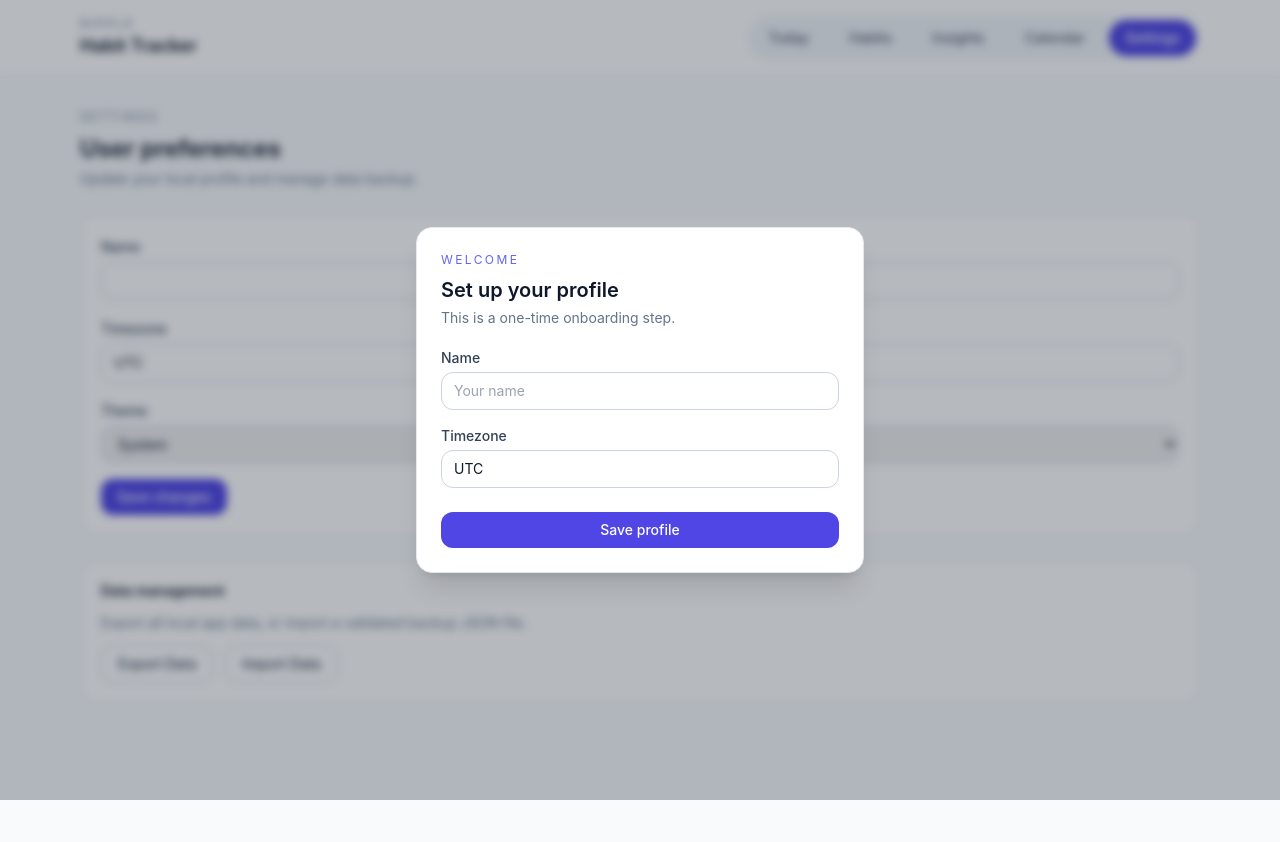
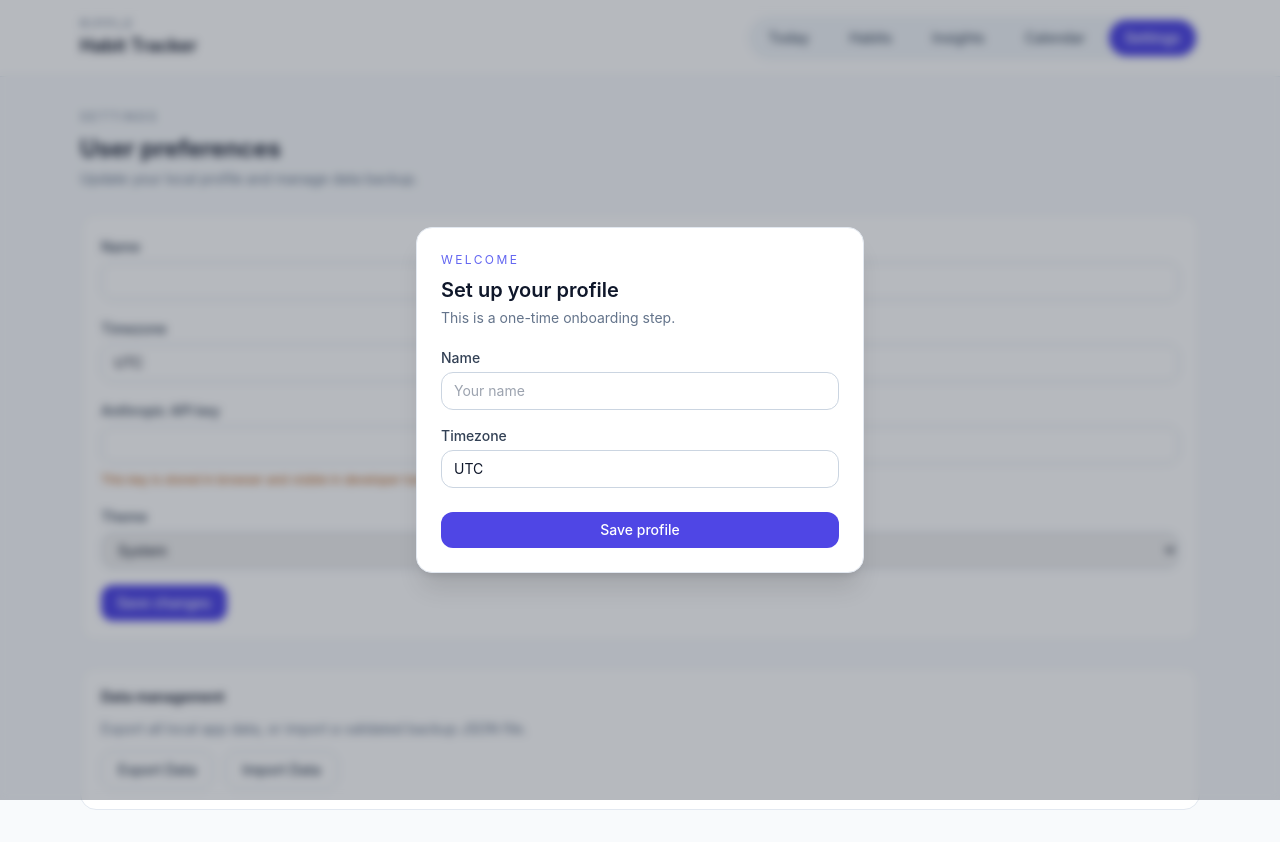
Before and after one commit to rasyidbejay/ripplehabits, a React (Vite) app: page /settings in a window 1280 px wide. Before the commit the page ends 800 px from the top, so only its background shows below. Built offline with nearby package versions, Linux system fonts and the light colour scheme.

Commit message:
Add local Anthropic API key storage in settings

```diff
--- a/src/pages/SettingsPage.tsx
+++ b/src/pages/SettingsPage.tsx
@@ -1,6 +1,8 @@
-import { ChangeEvent, FormEvent, useMemo, useState } from 'react'
+import { useMemo, useState } from 'react'
+import type { ChangeEvent, FormEvent } from 'react'
 import { useUserPreferences } from '../hooks/useUserPreferences'
 import type { ThemePreference } from '../types/models'
+import { getAnthropicApiKey, setAnthropicApiKey } from '../utils/storage'
 
 const themeOptions: ThemePreference[] = ['system', 'light', 'dark']
 
@@ -12,6 +14,7 @@ export const SettingsPage = () => {
   const [name, setName] = useState(preferences?.name ?? '')
   const [timezone, setTimezone] = useState(preferences?.timezone ?? detectTimezone())
   const [theme, setTheme] = useState<ThemePreference>(preferences?.theme ?? 'system')
+  const [anthropicApiKey, setAnthropicApiKeyValue] = useState(() => getAnthropicApiKey())
   const [statusMessage, setStatusMessage] = useState('')
 
   const exportFileName = useMemo(
@@ -27,6 +30,8 @@ export const SettingsPage = () => {
       timezone: timezone.trim(),
       theme,
     })
+
+    setAnthropicApiKey(anthropicApiKey)
 
     setStatusMessage('Preferences saved.')
   }
@@ -106,6 +111,24 @@ export const SettingsPage = () => {
         </div>
 
         <div>
+          <label className="text-sm font-medium text-slate-700" htmlFor="settings-anthropic-api-key">
+            Anthropic API key
+          </label>
+          <input
+            id="settings-anthropic-api-key"
+            type="password"
+            value={anthropicApiKey}
+            onChange={(event) => setAnthropicApiKeyValue(event.target.value)}
+            className="mt-1 w-full rounded-xl border border-slate-300 px-3 py-2 text-sm outline-none transition focus:border-indigo-400 focus:ring-2 focus:ring-indigo-200"
+            autoComplete="off"
+            spellCheck={false}
+          />
+          <p className="mt-2 text-xs text-amber-700">
+            This key is stored in browser and visible in developer tools.
+          </p>
+        </div>
+
+        <div>
           <label className="text-sm font-medium text-slate-700" htmlFor="settings-theme">
             Theme
           </label>
--- a/src/utils/storage.ts
+++ b/src/utils/storage.ts
@@ -14,6 +14,8 @@ export const STORAGE_KEYS = {
   achievements: 'ripplehabits:achievements',
   routines: 'ripplehabits:routines',
 } as const
+
+export const ANTHROPIC_API_KEY_STORAGE_KEY = 'anthropicApiKey'
 
 export interface StorageSchema {
   userPreferences: UserPreferences
@@ -127,3 +129,17 @@ export const loadHabits = (): LegacyHabit[] => {
 export const saveHabits = (habits: LegacyHabit[]): void => {
   localStorage.setItem(LEGACY_HABITS_KEY, JSON.stringify(habits))
 }
+
+export const getAnthropicApiKey = (): string =>
+  localStorage.getItem(ANTHROPIC_API_KEY_STORAGE_KEY) ?? ''
+
+export const setAnthropicApiKey = (apiKey: string): void => {
+  const trimmedApiKey = apiKey.trim()
+
+  if (!trimmedApiKey) {
+    localStorage.removeItem(ANTHROPIC_API_KEY_STORAGE_KEY)
+    return
+  }
+
+  localStorage.setItem(ANTHROPIC_API_KEY_STORAGE_KEY, trimmedApiKey)
+}
```
